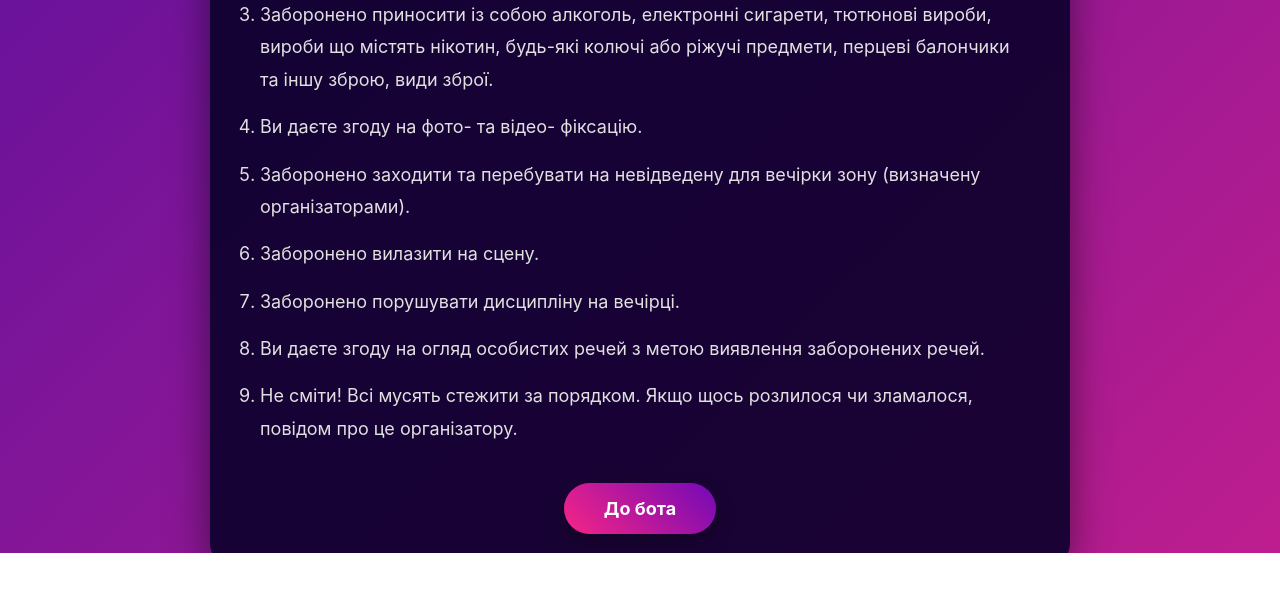
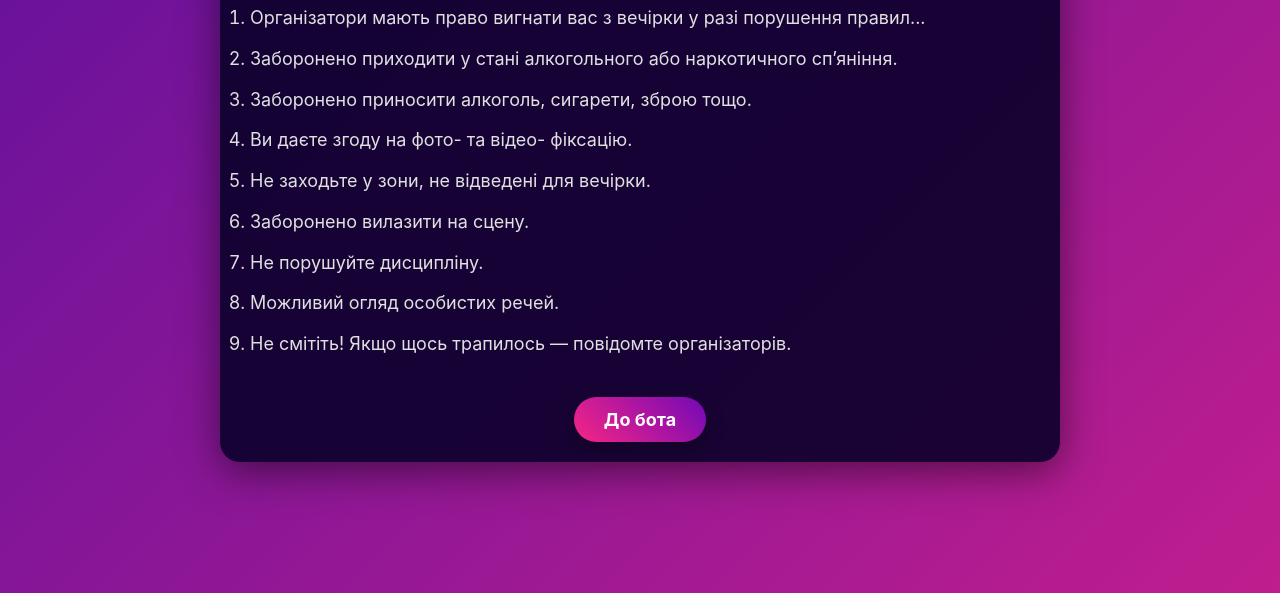
Before and after one commit to BroPetro/schoolpartyyyyo, a plain HTML site: page regulations.html in a window 1280 px wide. Shown: the part 247-840 px from the top of the page. Before the commit the page ends 800 px from the top, so only its background shows below. Drawn offline with Linux system fonts and the light colour scheme.

Commit message:
Update regulations.html

```diff
--- a/regulations.html
+++ b/regulations.html
@@ -1,5 +1,5 @@
 <!DOCTYPE html>
-<html lang="en">
+<html lang="uk">
 <head>
   <meta charset="UTF-8">
   <meta name="viewport" content="width=device-width, initial-scale=1.0">
@@ -22,6 +22,7 @@
       justify-content: center;
       color: #fff;
       text-align: center;
+      padding: 20px; /* Щоб контент не лип до країв на телефонах */
     }
 
     @keyframes gradientBG {
@@ -32,10 +33,10 @@
 
     .div {
       background-color: rgba(11, 0, 43, 0.9);
-            width: 800px;
-            max-width: 90%;
-            min-height: 600px;
-            padding: 30px;
+      width: 100%;
+      max-width: 800px;
+      min-height: auto;
+      padding: 20px;
       border-radius: 20px;
       box-shadow: 0 10px 40px rgba(0, 0, 0, 0.5);
       backdrop-filter: blur(5px);
@@ -48,7 +49,7 @@
     }
 
     h3 {
-            font-size: 36px;
+      font-size: clamp(22px, 5vw, 36px);
       margin-bottom: 20px;
       text-transform: uppercase;
       letter-spacing: 2px;
@@ -58,13 +59,13 @@
 
     ol {
       text-align: left;
-            padding: 0 20px;
-            font-size: 18px;
-            line-height: 1.8;
+      padding: 0 10px;
+      font-size: clamp(14px, 3.5vw, 18px);
+      line-height: 1.6;
     }
 
     .text li {
-            margin-bottom: 15px;
+      margin-bottom: 12px;
       color: #e0e0e0;
       transition: color 0.3s ease;
     }
@@ -75,8 +76,8 @@
 
     .btn {
       display: inline-block;
-            padding: 15px 40px;
-            font-size: 18px;
+      padding: 12px 30px;
+      font-size: clamp(14px, 4vw, 18px);
       font-weight: bold;
       color: #fff;
       background: linear-gradient(45deg, #f72585, #7209b7);
@@ -90,7 +91,7 @@
     }
 
     .btn:hover {
-            transform: scale(1.1);
+      transform: scale(1.05);
       background: linear-gradient(45deg, #7209b7, #f72585);
       box-shadow: 0 10px 30px rgba(247, 37, 133, 0.8);
     }
@@ -104,16 +105,15 @@
   <div class="div">
     <h3>Правила Вечірки</h3>
     <ol class="text">
-            <li>Організатори мають право вигнати вас з вечірки у разі порушення правил, при цьому гроші згорають, за грубі порушення можливо потрапити у чорний список.</li>
-            <li>Заборонено приходити на вечірку у стані алкогольного або наркотичного сп’яніння.</li>
-            <li>Заборонено приносити із собою алкоголь, електронні сигарети, тютюнові вироби, вироби що містять нікотин, будь-які колючі або ріжучі предмети, перцеві балончики та іншу зброю, види зброї.</li>
+      <li>Організатори мають право вигнати вас з вечірки у разі порушення правил...</li>
+      <li>Заборонено приходити у стані алкогольного або наркотичного сп’яніння.</li>
+      <li>Заборонено приносити алкоголь, сигарети, зброю тощо.</li>
       <li>Ви даєте згоду на фото- та відео- фіксацію.</li>
-            <li>Заборонено заходити та перебувати на невідведену для вечірки зону (визначену організаторами).</li>
+      <li>Не заходьте у зони, не відведені для вечірки.</li>
       <li>Заборонено вилазити на сцену.</li>
-            <li>Заборонено порушувати дисципліну на вечірці.</li>
-            <li>Ви даєте згоду на огляд особистих речей з метою виявлення заборонених речей.</li>
-            <li>Не сміти! Всі мусять стежити за порядком. Якщо щось розлилося чи зламалося, повідом про це організатору.</li>
-
+      <li>Не порушуйте дисципліну.</li>
+      <li>Можливий огляд особистих речей.</li>
+      <li>Не смітіть! Якщо щось трапилось — повідомте організаторів.</li>
     </ol>
     <a href="https://t.me/registeronparty36bot" class="btn">До бота</a>
   </div>
```
Lines whose indentation alone changed are shown as unchanged.
